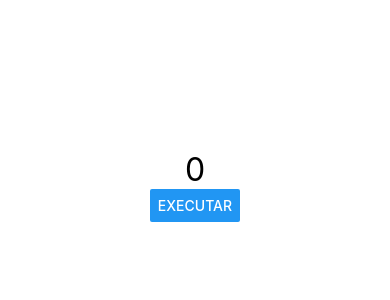
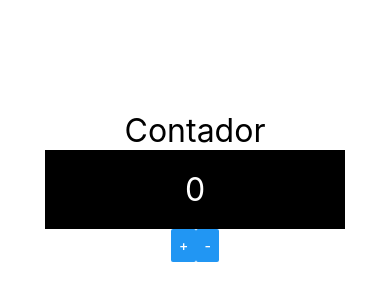
Before and after one commit to WellintonCamboim/cod3r-react-native, a React Native app in the folder fundReactNative/: screen / in a window 390 px wide. Shown: the part 236-536 px from the top of the page. Built offline with nearby package versions, Linux system fonts and the light colour scheme.

Commit message:
Usando Comunicação Direta e Indireta

```diff
--- a/fundReactNative/src/App.js
+++ b/fundReactNative/src/App.js
@@ -9,6 +9,7 @@ import Botao from './components/Botao'
 import Contador from './components/Contador'
 //import Pai from './components/direta/Pai'
 import Pai from './components/indireta/Pai'
+import ContadorV2 from './components/contador/ContadorV2'
 
 // function App() {
 //     return <Text>Primeiro Componente 2</Text>
@@ -18,8 +19,10 @@ import Pai from './components/indireta/Pai'
 
 export default () => (
     <View style={style.App}>
+        <ContadorV2 />
+
+        {/* <Aleatorio x={50} y={40}/>
         <Pai />
-        {/* <Aleatorio x={50} y={40}/>
         <Pai />
         <Contador />
         <Contador inicial={2} passo={5}/>
--- /dev/null
+++ b/fundReactNative/src/components/contador/ContadorBotoes.js
@@ -0,0 +1,18 @@
+import React, { Fragment } from 'react'
+import { View, Button, StyleSheet } from 'react-native'
+
+export default props => {
+    return (
+        <Fragment>
+            <View style={styleButton.Button}>
+                <Button title="+" onPress={props.inc} />
+                <Button title="-" onPress={props.dec} />
+            </View>
+        </Fragment>
+    )
+}
+const styleButton = StyleSheet.create({
+    Button: {
+        flexDirection: "row"
+    }
+})
--- /dev/null
+++ b/fundReactNative/src/components/contador/ContadorDisplay.js
@@ -0,0 +1,26 @@
+import React, { Fragment, useState } from 'react'
+import { Text, View, StyleSheet } from 'react-native'
+import style from '../style'
+
+export default props => {
+    return (
+        <Fragment>
+            <View style={styleDisplay.Display}>
+                <Text style={[style.fontG, styleDisplay.DisplayText]}>
+                    {props.num}
+                </Text>
+            </View>
+        </Fragment>
+    )
+}
+const styleDisplay = StyleSheet.create({
+    Display: {
+        backgroundColor: '#000',
+        padding: 20,
+        width: 300,
+    },
+    DisplayText: {
+        color: '#FFF'
+    }
+
+})
--- /dev/null
+++ b/fundReactNative/src/components/contador/ContadorV2.js
@@ -0,0 +1,22 @@
+import React, { Fragment, useState } from 'react'
+import { Text } from 'react-native'
+import style from '../style'
+
+import ContadorDisplay from './ContadorDisplay'
+import ContadorBotoes from './ContadorBotoes'
+
+
+export default props => {
+    const [num, setNum] = useState(0)
+
+    const inc = () => setNum(num + 1)
+    const dec = () => setNum(num - 1)
+
+    return (
+        <Fragment>
+            <Text style={style.fontG}>Contador</Text>
+            <ContadorDisplay num={num} />
+            <ContadorBotoes inc={inc} dec={dec} />
+        </Fragment>
+    )
+}
--- a/fundReactNative/src/components/indireta/Pai.js
+++ b/fundReactNative/src/components/indireta/Pai.js
@@ -10,7 +10,7 @@ export default props => {
     function exibirValor(numero, texto) {
         setNum(numero)
         setTexto(texto)
-    }
+        }
     return (
         <>
             <Text style={style.fontG}>
```
